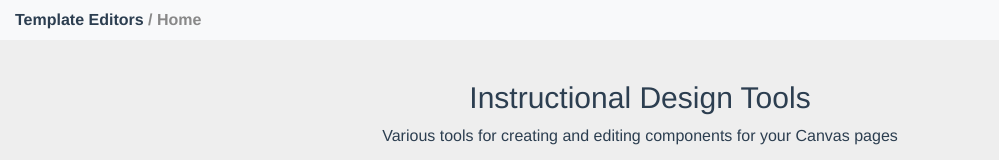
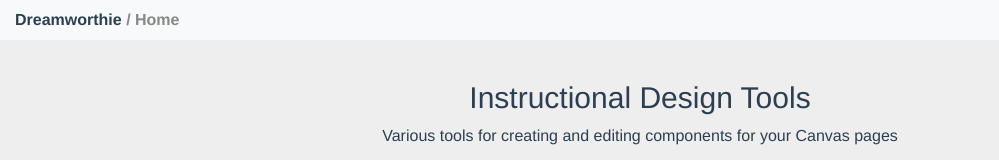
Before and after one commit to HilarieSit/dreamworthie, a Vue app: page / in a window 1280 px wide. Shown: the top 160 px of the page, without its empty margins (0-999 px from the left). Built offline with nearby package versions, Linux system fonts and the light colour scheme.

Commit message:
edit navbar

```diff
--- a/src/App.vue
+++ b/src/App.vue
@@ -1,6 +1,6 @@
 <template>
   <div id="app">
-    <nav class="navbar navbar-expand-lg navbar-light bg-light"><b><span id="nav2Home" @click="redirecthome()">Template Editors</span><span id="navCurrent"> / {{currentRouteName}}</span></b></nav>
+    <nav class="navbar navbar-expand-lg navbar-light bg-light"><b><span id="nav2Home" @click="redirecthome()">Dreamworthie</span><span id="navCurrent"> / {{currentRouteName}}</span></b></nav>
       <router-view/>
   </div>
 </template>
```
